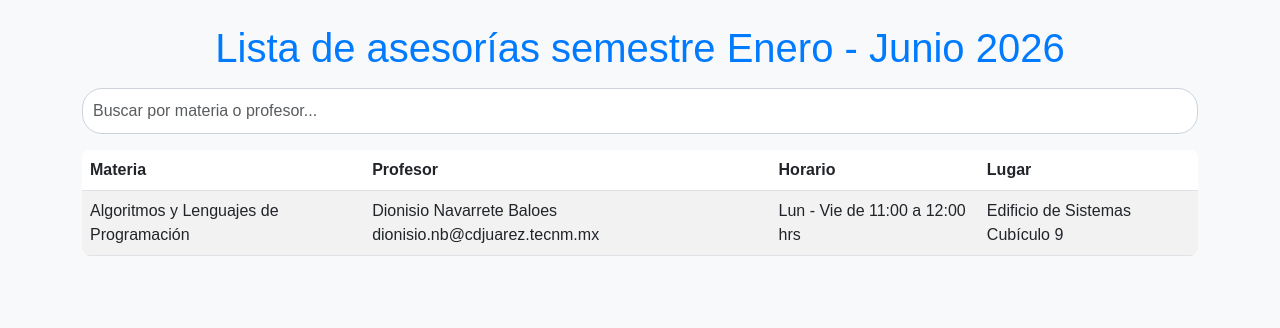
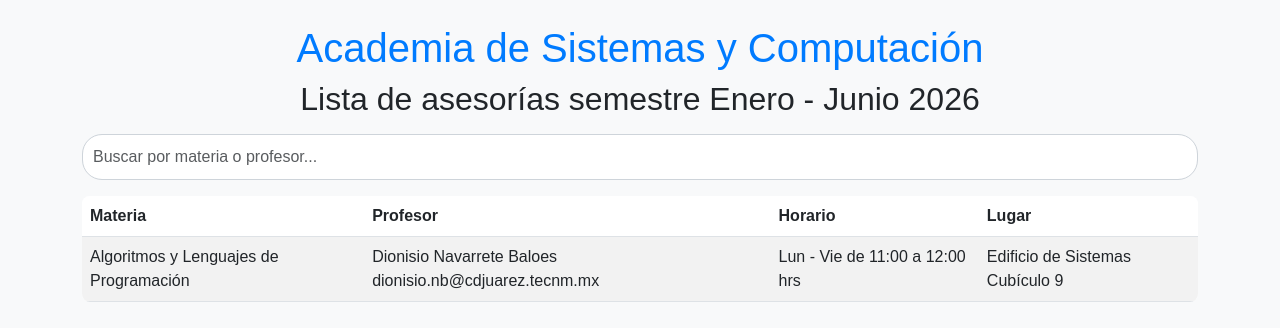
Before and after one commit to isdioni/asesor, a plain HTML site: page index.html in a window 1280 px wide. Drawn offline with nearby package versions, Linux system fonts and the light colour scheme.

Commit message:
Update header titles in index.html

```diff
--- a/index.html
+++ b/index.html
@@ -10,7 +10,9 @@
 </head>
 <body>
     <div class="container mt-4">
-        <h1 class="text-center">Lista de asesorías semestre Enero - Junio 2026</h1>
+        <h1 class="text-center">Academia de Sistemas y Computación</h1>
+        <h2 class="text-center">Lista de asesorías semestre Enero - Junio 2026</h2>
+
         <input type="text" id="search" class="form-control my-3" placeholder="Buscar por materia o profesor...">
         <div class="table-responsive">
             <table class="table table-striped">
```
